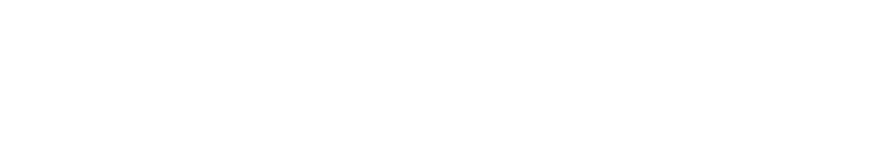
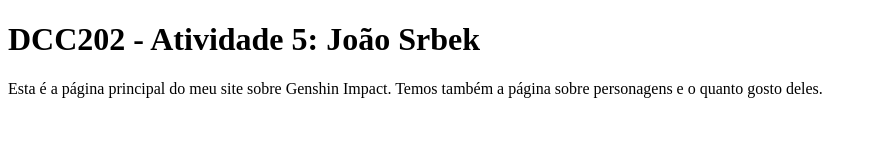
Before and after one commit to ufjf-dcc202/ufjf-dcc202-2023-3-b-atv5-JoaoSrbek, a website: page index.html in a window 1280 px wide. Shown: the whole page, without its empty margins (0-877 px from the left). Drawn offline with Linux system fonts and the light colour scheme.

Commit message:
adiciona main e um título e parágrafo à ela.

```diff
--- a/index.html
+++ b/index.html
@@ -7,6 +7,9 @@
 
 </head>
 <body>
-
+    <main>
+        <h1>DCC202 - Atividade 5: João Srbek</h1>
+        <p>Esta é a página principal do meu site sobre Genshin Impact. Temos também a página sobre personagens e o quanto gosto deles.</p>
+    </main>
 </body>
 </html>
```
